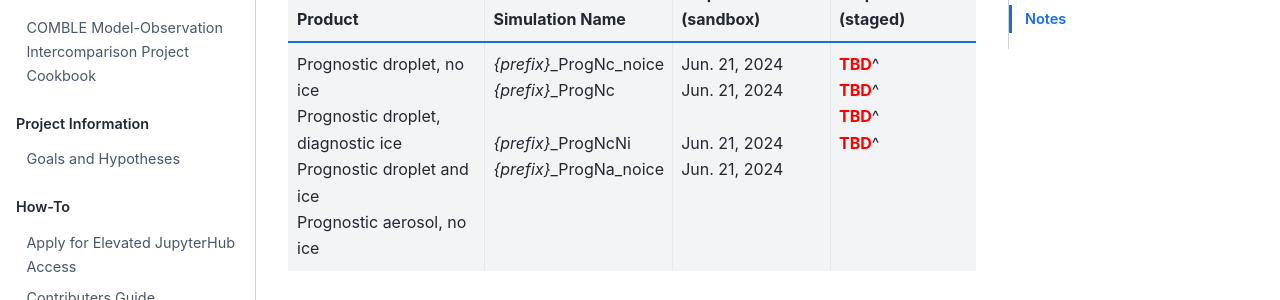
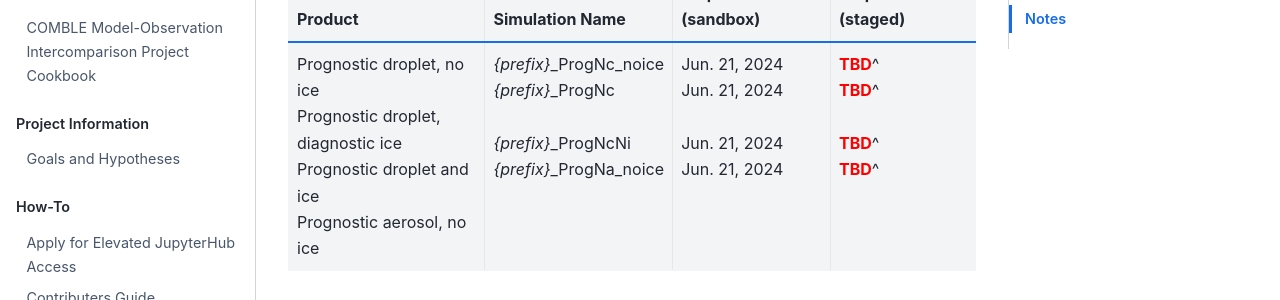
Before and after one commit to ARM-Development/comble-mip, a Jupyter Book: the page built from timeline.md, in a window 1280 px wide and 900 px high, scrolled down 2175 px. Shown: the part 150-450 px from the top of the window. Built offline with Jupyter Book 1.0.4 settings and Sphinx 7.4.7 and the Sphinx Book theme 1.1.4, drawn with Linux system fonts in a browser that asks for light colours; pages that are not in the unit, such as notebooks, are missing from menus.

Commit message:
Update timeline.md

```diff
--- a/timeline.md
+++ b/timeline.md
@@ -31,7 +31,7 @@ If you have additional LES submissions that have different domain sizes and/or g
 ## Part II (optional; all SCM/small-domain LES)
 | Product                                                                                                                      | Simulation Name                                                                                | Request Date (sandbox)                                                                                    | Request Date (staged)                                                                                    |
 |------------------------------------------------------------------------------------------------------------------------------|------------------------------------------------------------------------------------------------|--------------------------------------------------------------|--------------------------------------------------------------|
-| Prognostic droplet, no ice<br>Prognostic droplet, diagnostic ice<br>Prognostic droplet and ice<br>Prognostic aerosol, no ice | *{prefix}*_ProgNc_noice<br>*{prefix}*_ProgNc<br><br>*{prefix}*_ProgNcNi<br>*{prefix}*_ProgNa_noice | Jun. 21, 2024<br>Jun. 21, 2024<br><br>Jun. 21, 2024<br>Jun. 21, 2024 | <span style="color:red">**TBD**</span>^<br><span style="color:red">**TBD**</span>^<br><span style="color:red">**TBD**</span>^<br><span style="color:red">**TBD**</span>^ |
+| Prognostic droplet, no ice<br>Prognostic droplet, diagnostic ice<br>Prognostic droplet and ice<br>Prognostic aerosol, no ice | *{prefix}*_ProgNc_noice<br>*{prefix}*_ProgNc<br><br>*{prefix}*_ProgNcNi<br>*{prefix}*_ProgNa_noice | Jun. 21, 2024<br>Jun. 21, 2024<br><br>Jun. 21, 2024<br>Jun. 21, 2024 | <span style="color:red">**TBD**</span>^<br><span style="color:red">**TBD**</span>^<br><br><span style="color:red">**TBD**</span>^<br><span style="color:red">**TBD**</span>^ |
 
 ## Notes
 *This simulation will use the default roughness length formulations in each host model. All other simulations will use the fixed roughness lengths as defined on the [Main Model Configuration page](https://arm-development.github.io/comble-mip/main_configuration.html).
```
